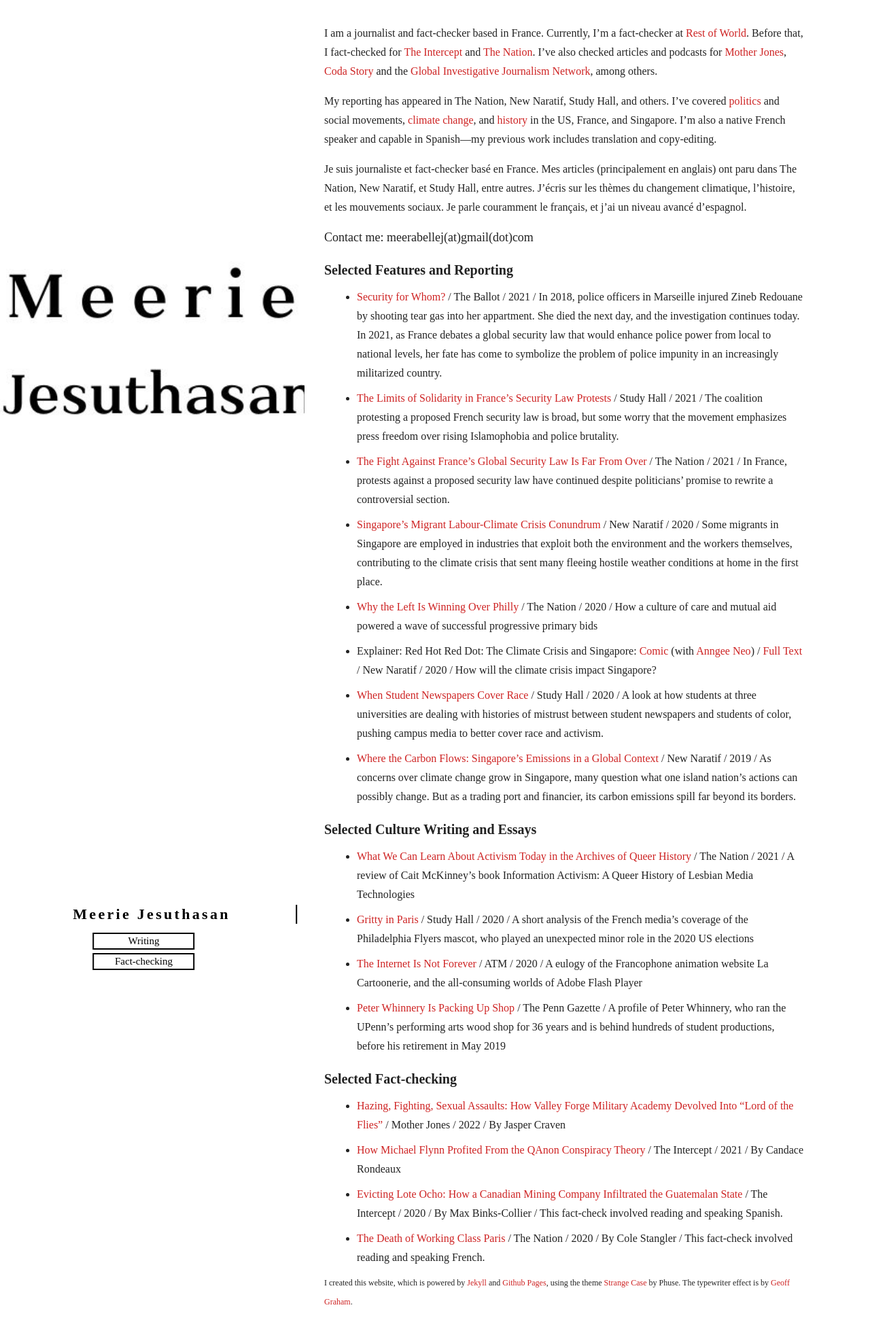
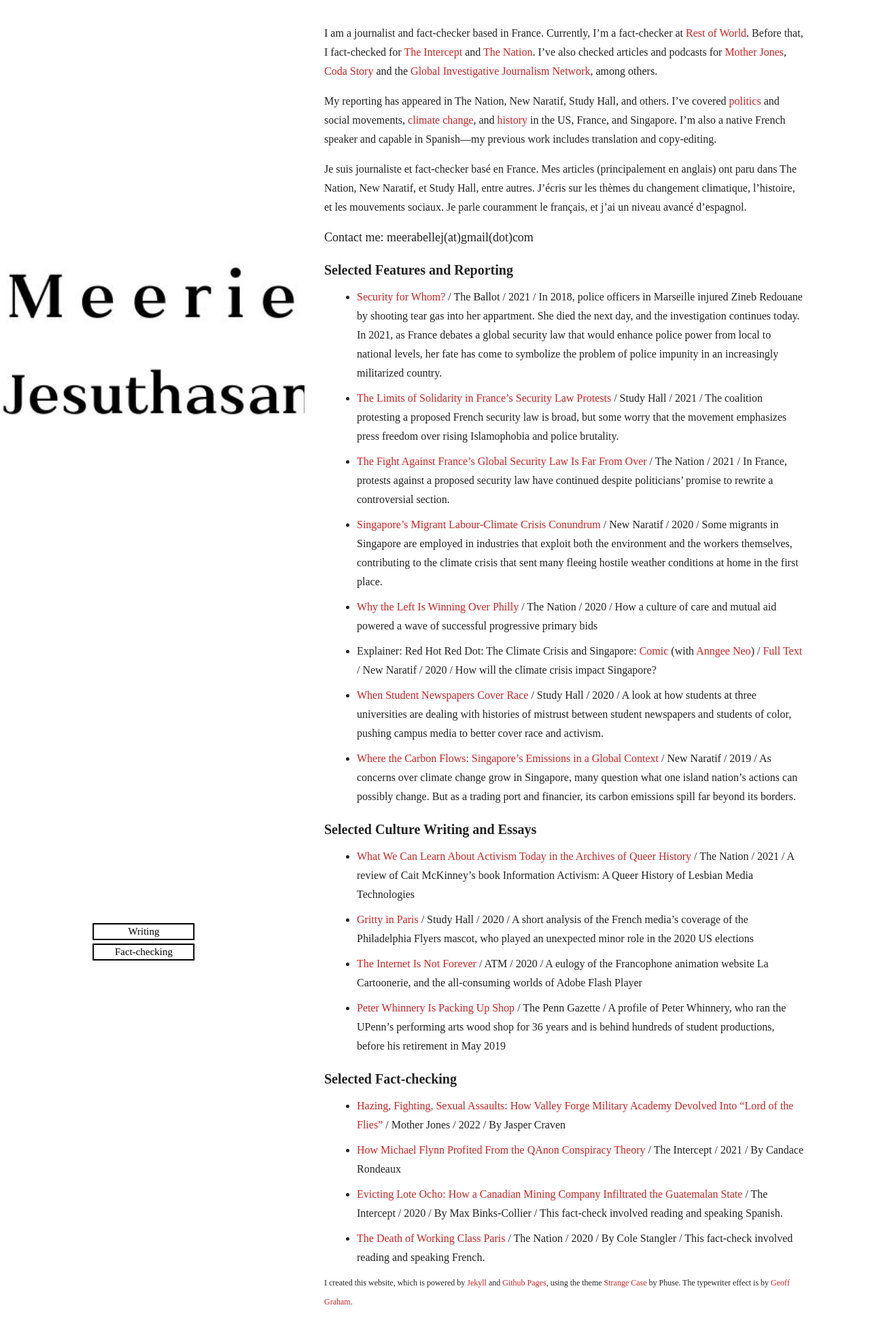
Before and after one commit to meerabellejesuthasan/meerabellejesuthasan.github.io, a Jekyll site: the page built from index.md, in a window 1280 px wide. Shown: the top 1958 px of the page at 68% size. Built offline with Jekyll 4.4.1, drawn with Linux system fonts in a browser that asks for light colours; nearby versions of some CDN libraries; some web fonts are replaced; Markdown is read by kramdown in place of the engine named in the settings.

Commit message:
remove typewriter effect

```diff
--- a/_layouts/default.html
+++ b/_layouts/default.html
@@ -21,11 +21,6 @@
 <body>
   <header id="home-header" style="background-image: url({{ site.baseurl }}{{ site.sidebar_image }}); background-position: top;">
     <div class="container">
-      <center>
-        <div class="typewriter">
-        <h4> {{ site.title }} </h4>
-        </div>
-        </center>
       <ul class="meta">
         <center>
         <li>
```
